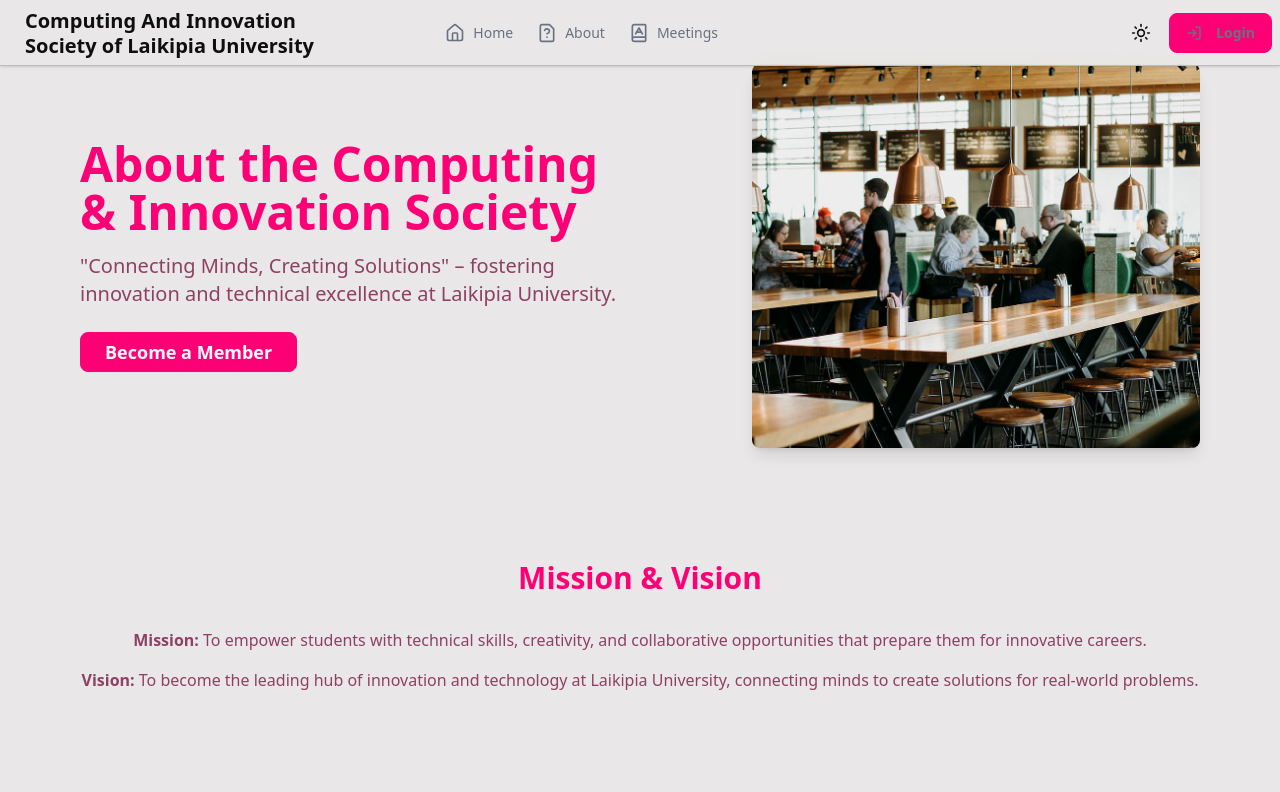
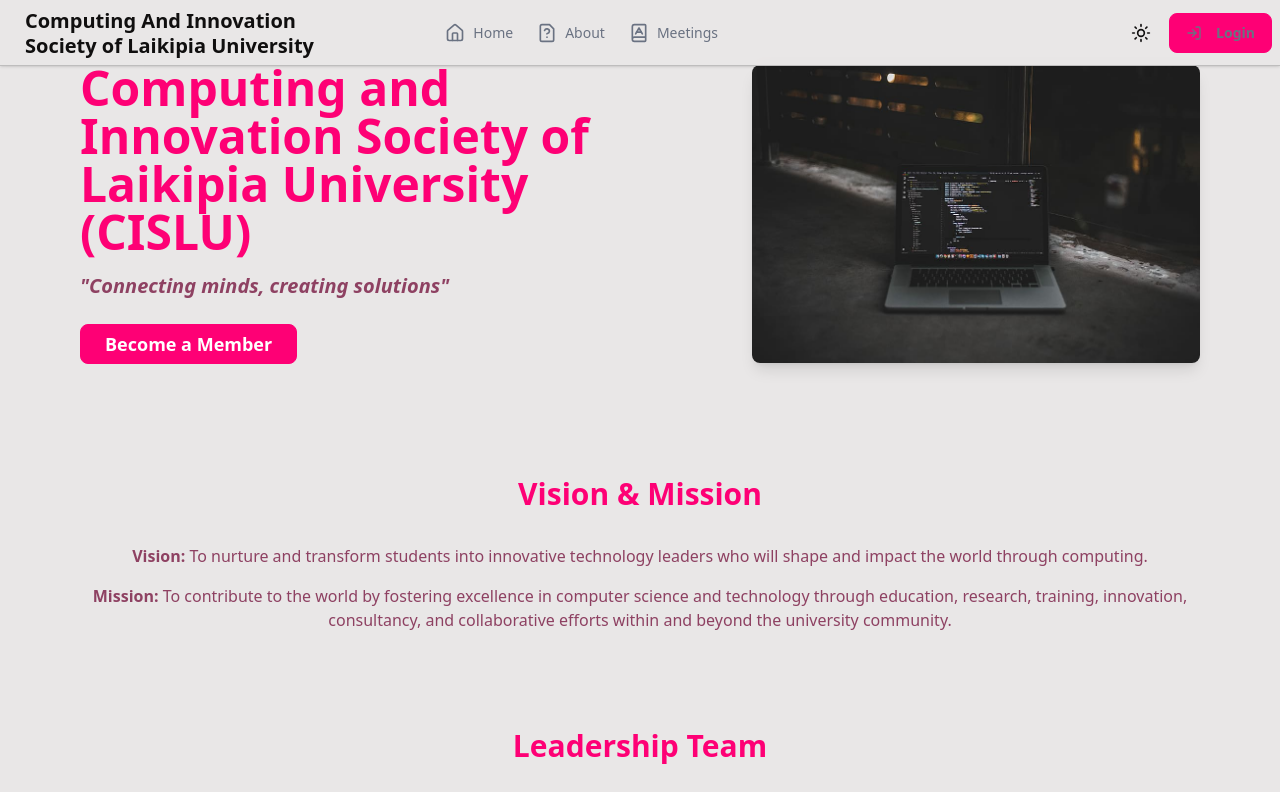
Before and after one commit to Gakenye8741/MinuteApp_Frontend, a React (Vite) app: page /about in a window 1280 px wide. Shown: the top 792 px of the page. Built offline with nearby package versions, Linux system fonts and the light colour scheme.

Commit message:
Updated About PAge

```diff
--- a/src/Pages/About.tsx
+++ b/src/Pages/About.tsx
@@ -1,7 +1,7 @@
 import React from "react";
 import { Link } from "react-router-dom";
 
-import heroImage from "../assets/dining.jpg"; // Replace with an appropriate club image
+import heroImage from "../assets/computer-laptop-macbook-coding.jpg"; // Replace with an appropriate club image
 import Footer from "../Components/Footer";
 import { Navbar } from "../Components/Navbar";
 
@@ -57,10 +57,10 @@
         <section className="py-12 px-4 sm:py-16 sm:px-6 lg:px-20 flex flex-col-reverse lg:flex-row items-center gap-10">
           <div className="flex-1 text-center lg:text-left">
             <h1 className="text-3xl sm:text-4xl lg:text-5xl font-bold text-primary mb-3 sm:mb-4">
-            About the Computing & Innovation Society
+              Computing and Innovation Society of Laikipia University (CISLU)
             </h1>
-          <p className="text-base sm:text-lg lg:text-xl mb-4 sm:mb-6">
-            "Connecting Minds, Creating Solutions" – fostering innovation and technical excellence at Laikipia University.
+            <p className="text-base sm:text-lg lg:text-xl mb-4 sm:mb-6 italic font-semibold">
+              "Connecting minds, creating solutions"
             </p>
             <Link
               to="/register"
@@ -81,12 +81,12 @@
 
         {/* Mission & Vision */}
         <section className="py-10 px-4 sm:py-12 sm:px-6 lg:px-20 text-center">
-        <h2 className="text-2xl sm:text-3xl font-bold text-primary mb-6 sm:mb-8">Mission & Vision</h2>
+          <h2 className="text-2xl sm:text-3xl font-bold text-primary mb-6 sm:mb-8">Vision & Mission</h2>
           <p className="mb-4 text-sm sm:text-base">
-          <strong>Mission:</strong> To empower students with technical skills, creativity, and collaborative opportunities that prepare them for innovative careers.
+            <strong>Vision:</strong> To nurture and transform students into innovative technology leaders who will shape and impact the world through computing.
           </p>
           <p className="text-sm sm:text-base">
-          <strong>Vision:</strong> To become the leading hub of innovation and technology at Laikipia University, connecting minds to create solutions for real-world problems.
+            <strong>Mission:</strong> To contribute to the world by fostering excellence in computer science and technology through education, research, training, innovation, consultancy, and collaborative efforts within and beyond the university community.
           </p>
         </section>
 
```
Also changed, not shown: src/assets/computer-laptop-macbook-coding.jpg (added). Lines whose indentation alone changed are shown as unchanged.
